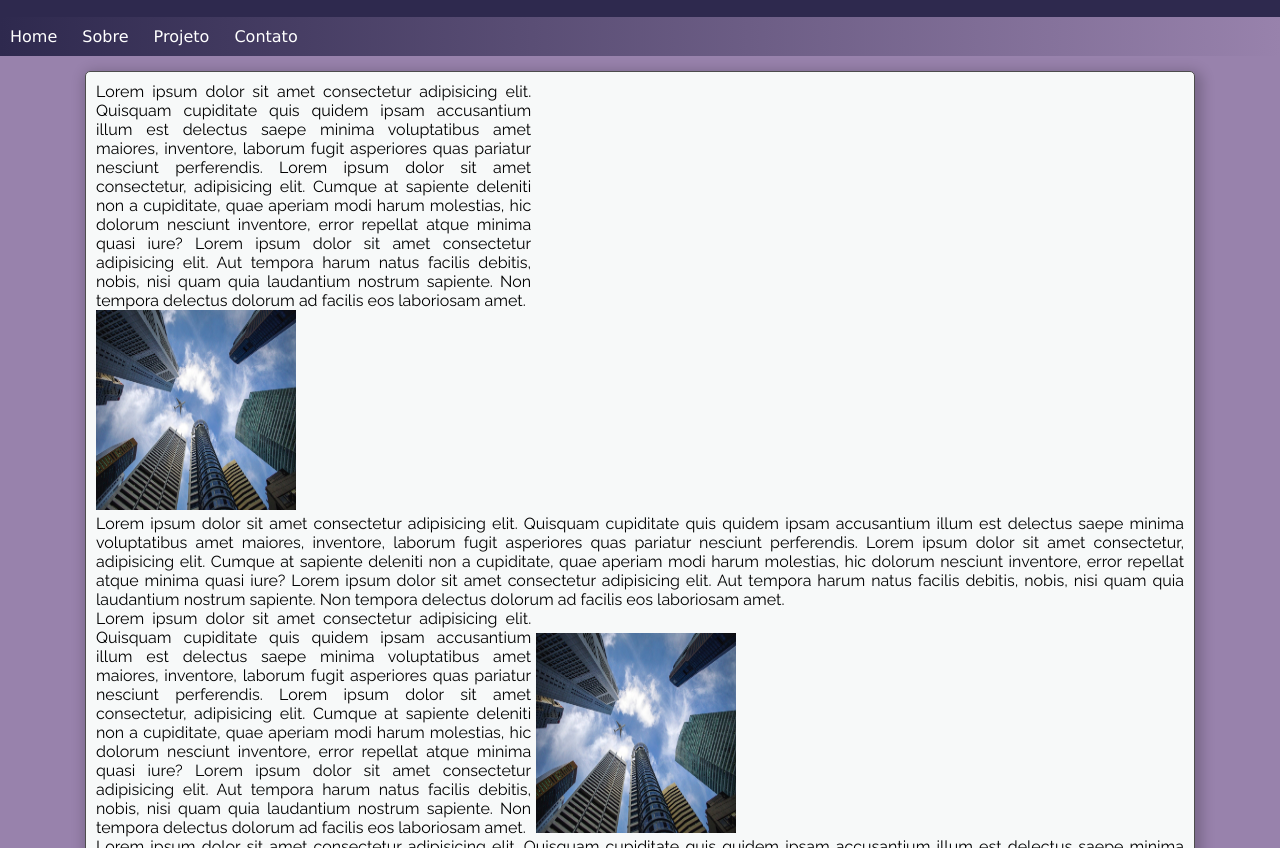
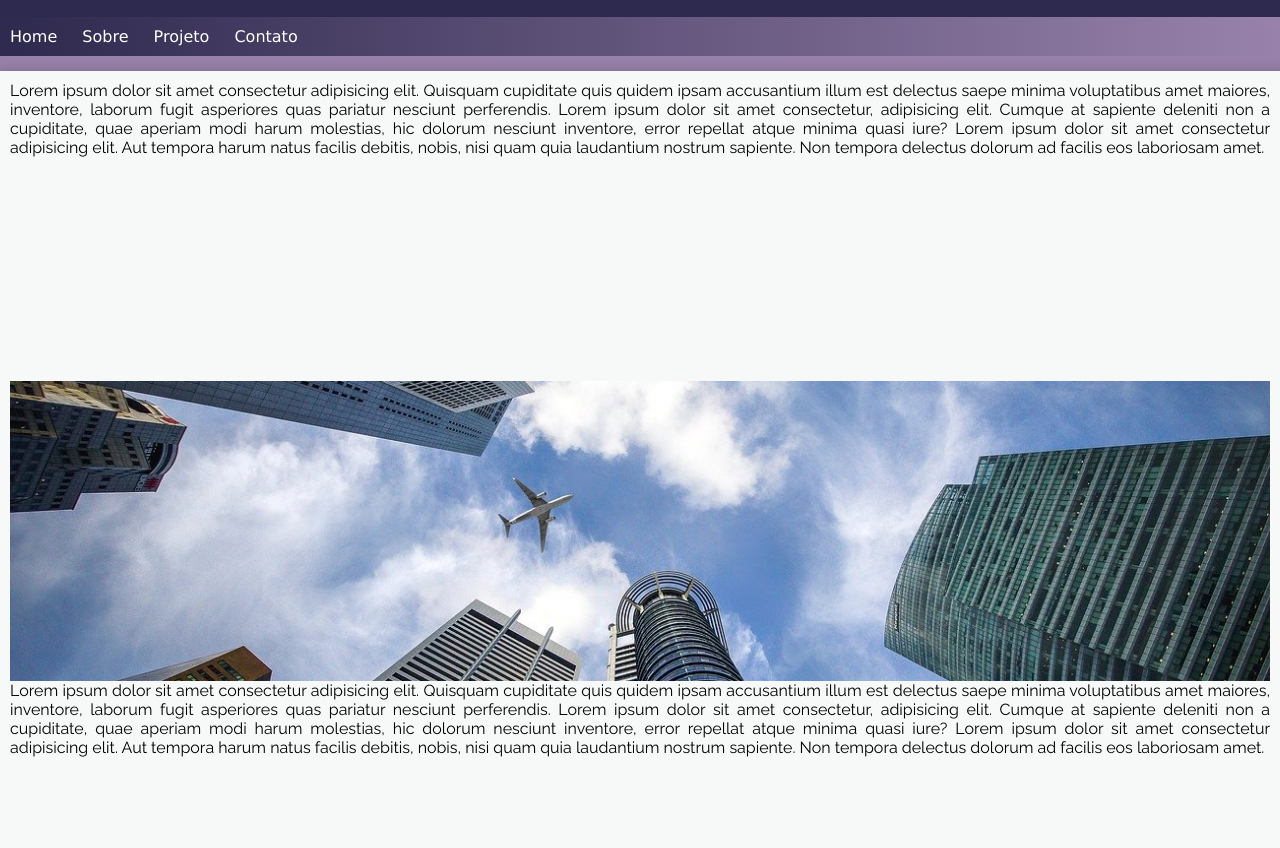
Before and after one commit to ElielCruz-Dev/projetos-teste, a plain HTML site: page index.html in a window 1280 px wide. Shown: the part 104-952 px from the top of the page. Drawn offline with Linux system fonts and the light colour scheme.

Commit message:
paralax iniciado

```diff
--- a/estilo/style.css
+++ b/estilo/style.css
@@ -71,32 +71,46 @@ a:hover {
 }
 
 main {
-    min-height: 74vh;
-    max-width: 85vw;
-    margin: auto;
-    margin-bottom: 10px;
     padding: 10px;
     background-color: #F7F9F9;
-    border: 1px solid rgb(77, 77, 77);
-    border-radius: 5px;
     box-shadow: 3px 4px 13px 4px rgba(0, 0, 0, 0.212);
+}
+
+section.image-paralax {
+    width: 100%;
+    height: 300px;
+    background-repeat: no-repeat;
+    background-size: cover;
+    background-attachment: fixed;
+    background-position: center;
+}
+
+section#img1 {
+    background-image: url('../imagens/wallpaper002.jpg');
+}
+
+section#img2 {
+    background-image: url('../imagens/wallpaper002.jpg');
+}
+
+section#img3 {
+    background-image: url('../imagens/wallpaper002.jpg');
+}
+
+section#img4 {
+    background-image: url('../imagens/wallpaper002.jpg');
+}
+
+section.text-paralax {
+    display: block;
+    width: 100%;
+    height: 300px;
 }
 
 main p {
     font-family: var(--fonte02);
     text-align: justify;
 }
-
-#bloco1, #bloco2 {
-    display: inline-block;
-    width: 40%;
-}
-
-#foto1, #foto2 {
-    width: 200px;
-    height: 200px;
-}
-
 
 footer {
     background-color: var(--cor01);
--- a/index.html
+++ b/index.html
@@ -18,38 +18,42 @@
         </nav>
     </header>
     <main>
-        <section class="normal">
-            <div>
-            <p id="bloco1">
+        <section class="text-paralax">
+            <p>
                 Lorem ipsum dolor sit amet consectetur adipisicing elit. Quisquam cupiditate quis quidem ipsam accusantium illum est delectus saepe minima voluptatibus amet maiores, inventore, laborum fugit asperiores quas pariatur nesciunt perferendis. Lorem ipsum dolor sit amet consectetur, adipisicing elit. Cumque at sapiente deleniti non a cupiditate, quae aperiam modi harum molestias, hic dolorum nesciunt inventore, error repellat atque minima quasi iure? Lorem ipsum dolor sit amet consectetur adipisicing elit. Aut tempora harum natus facilis debitis, nobis, nisi quam quia laudantium nostrum sapiente. Non tempora delectus dolorum ad facilis eos laboriosam amet.
             </p>
-            </div>
-            <div>
-            <img src="../projetos-teste/imagens/wallpaper002.jpg" alt="" id="foto1">
-            </div>
+        </section>
+            <section class="image-paralax" id="img1">
 
             </section>
 
-        <section class="imagem-bg">
-            <p class="text-bg">
+        <section class="text-paralax">
+            <p>
                 Lorem ipsum dolor sit amet consectetur adipisicing elit. Quisquam cupiditate quis quidem ipsam accusantium illum est delectus saepe minima voluptatibus amet maiores, inventore, laborum fugit asperiores quas pariatur nesciunt perferendis. Lorem ipsum dolor sit amet consectetur, adipisicing elit. Cumque at sapiente deleniti non a cupiditate, quae aperiam modi harum molestias, hic dolorum nesciunt inventore, error repellat atque minima quasi iure? Lorem ipsum dolor sit amet consectetur adipisicing elit. Aut tempora harum natus facilis debitis, nobis, nisi quam quia laudantium nostrum sapiente. Non tempora delectus dolorum ad facilis eos laboriosam amet.
             </p>
         </section>
+            <section class="image-paralax" id="img2">
 
-        <section class="normal">
-            <div>
-            <p id="bloco2">
-                Lorem ipsum dolor sit amet consectetur adipisicing elit. Quisquam cupiditate quis quidem ipsam accusantium illum est delectus saepe minima voluptatibus amet maiores, inventore, laborum fugit asperiores quas pariatur nesciunt perferendis. Lorem ipsum dolor sit amet consectetur, adipisicing elit. Cumque at sapiente deleniti non a cupiditate, quae aperiam modi harum molestias, hic dolorum nesciunt inventore, error repellat atque minima quasi iure? Lorem ipsum dolor sit amet consectetur adipisicing elit. Aut tempora harum natus facilis debitis, nobis, nisi quam quia laudantium nostrum sapiente. Non tempora delectus dolorum ad facilis eos laboriosam amet.
-            </p>
-            <img src="../projetos-teste/imagens/wallpaper002.jpg" alt="" id="foto2">
-            </div>
             </section>
 
-        <section class="imagem-bg">
-            <p class="text-bg">
+        <section class="text-paralax">
+            <p>
                 Lorem ipsum dolor sit amet consectetur adipisicing elit. Quisquam cupiditate quis quidem ipsam accusantium illum est delectus saepe minima voluptatibus amet maiores, inventore, laborum fugit asperiores quas pariatur nesciunt perferendis. Lorem ipsum dolor sit amet consectetur, adipisicing elit. Cumque at sapiente deleniti non a cupiditate, quae aperiam modi harum molestias, hic dolorum nesciunt inventore, error repellat atque minima quasi iure? Lorem ipsum dolor sit amet consectetur adipisicing elit. Aut tempora harum natus facilis debitis, nobis, nisi quam quia laudantium nostrum sapiente. Non tempora delectus dolorum ad facilis eos laboriosam amet.
             </p>
         </section>
+            <section class="image-paralax" id="img3">
+
+            </section>
+
+        <section class="text-paralax">
+            <p>
+                Lorem ipsum dolor sit amet consectetur adipisicing elit. Quisquam cupiditate quis quidem ipsam accusantium illum est delectus saepe minima voluptatibus amet maiores, inventore, laborum fugit asperiores quas pariatur nesciunt perferendis. Lorem ipsum dolor sit amet consectetur, adipisicing elit. Cumque at sapiente deleniti non a cupiditate, quae aperiam modi harum molestias, hic dolorum nesciunt inventore, error repellat atque minima quasi iure? Lorem ipsum dolor sit amet consectetur adipisicing elit. Aut tempora harum natus facilis debitis, nobis, nisi quam quia laudantium nostrum sapiente. Non tempora delectus dolorum ad facilis eos laboriosam amet.
+            </p>
+        </section>
+            <section class="image-paralax" id="img4">
+
+            </section>
+
     </main>
     <footer>
         <p>Site criado por <a href="https://github.com/ElielCruz-Dev" target="_blank">Eliel Cruz</a></p>
```
Lines whose indentation alone changed are shown as unchanged.
